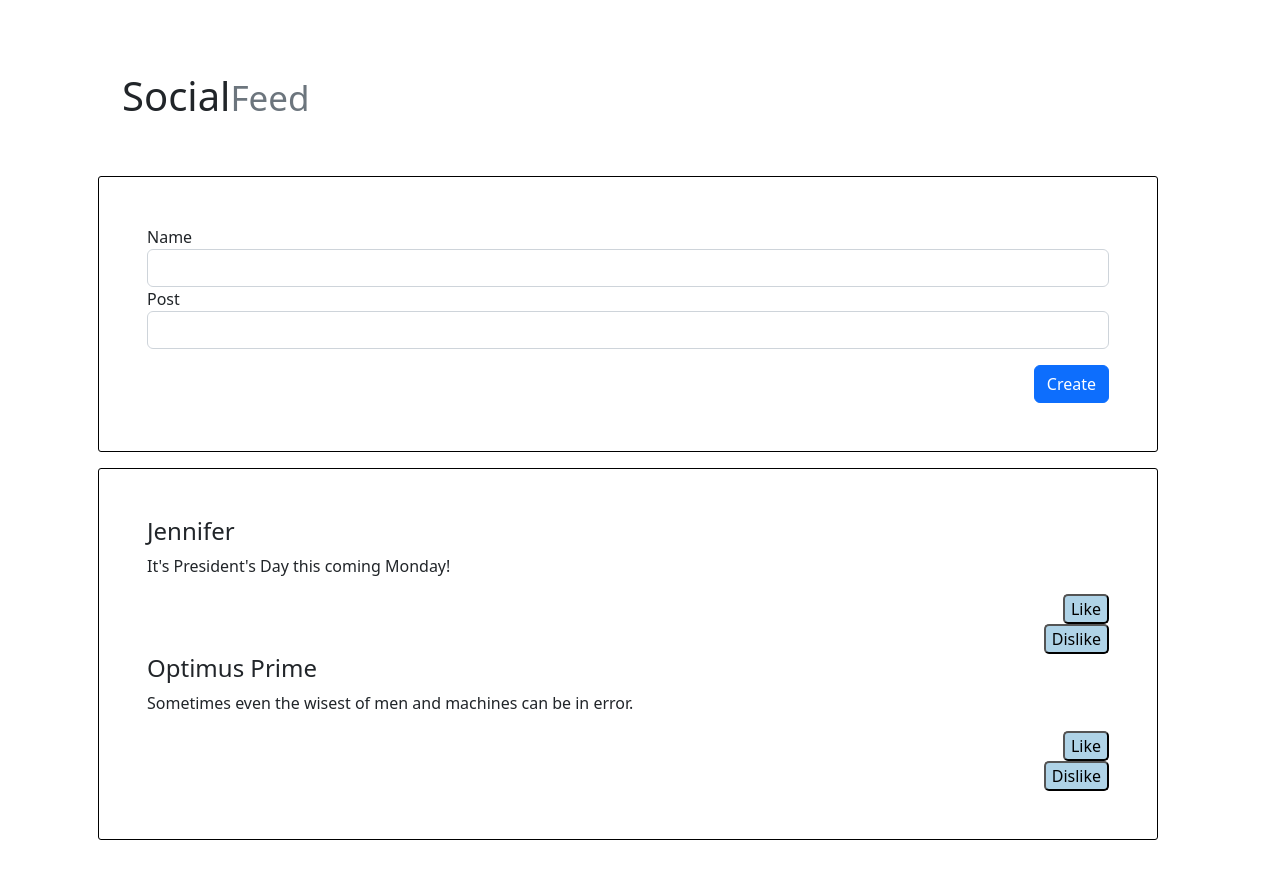
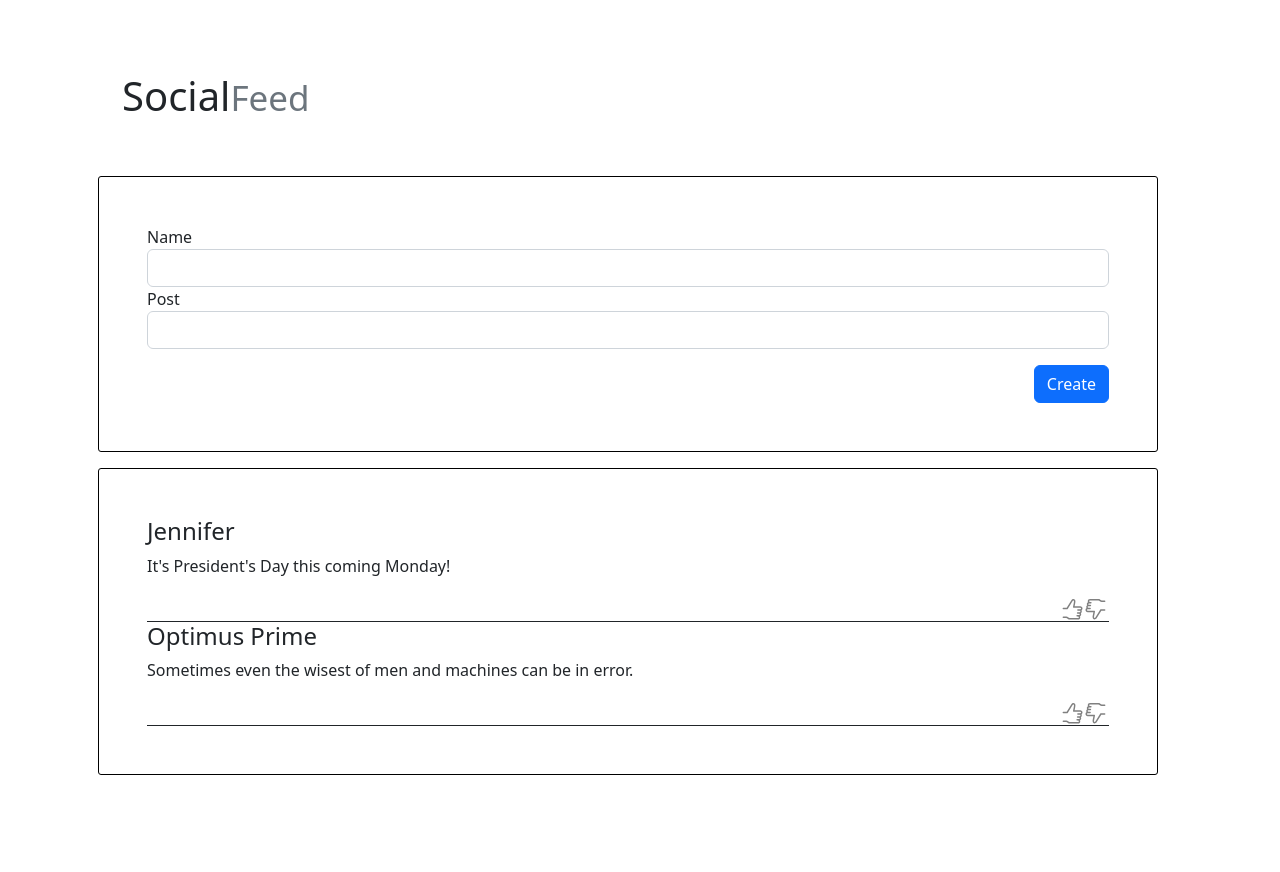
Before and after one commit to wenchijchang/React-SocialFeed, a React (Create React App) app: page / in a window 1280 px wide. After the commit the page ends 807 px from the top, so only its background shows below. Built offline with nearby package versions, Linux system fonts and the light colour scheme.

Commit message:
created Post, ThumbUp, ThumbDown components + updated DisplayPosts.jsx + updated styling

```diff
--- a/src/Components/CustomButton/CustomButton.jsx
+++ b/src/Components/CustomButton/CustomButton.jsx
@@ -2,7 +2,7 @@ import { useState } from "react";
 import "./CustomButton.css";
 
 const CustomButton = (props) => {
-  const [buttonClass, setButtonClass] = useState("class");
+  const [buttonClass, setButtonClass] = useState("active");
   const [message, setMessage] = useState(true);
 
   function handleClick() {
--- /dev/null
+++ b/src/Components/CustomButton/ThumbDown.jsx
@@ -0,0 +1,18 @@
+import { useState } from "react";
+import { TfiThumbDown } from "react-icons/tfi";
+
+const ThumbDown = (props) => {
+  const [dislike, setDislike] = useState(false);
+
+  return (
+    <div>
+      <TfiThumbDown
+        onClick={() => setDislike(!dislike)}
+        color={dislike ? "red" : "gray"}
+        size={"25px"}
+      />
+    </div>
+  );
+};
+
+export default ThumbDown;
--- /dev/null
+++ b/src/Components/CustomButton/ThumbUp.jsx
@@ -0,0 +1,18 @@
+import { useState } from "react";
+import { TfiThumbUp } from "react-icons/tfi";
+
+const ThumbUp = (props) => {
+  const [like, setLike] = useState(false);
+
+  return (
+    <div>
+      <TfiThumbUp
+        onClick={() => setLike(!like)}
+        color={like ? "green" : "gray"}
+        size={"25px"}
+      />
+    </div>
+  );
+};
+
+export default ThumbUp;
--- a/src/Components/DisplayPosts/DisplayPosts.jsx
+++ b/src/Components/DisplayPosts/DisplayPosts.jsx
@@ -1,21 +1,13 @@
 // import CustomButton from "../CustomButton/CustomButton";
-import LikeButton from "../CustomButton/LikeButton";
-import DislikeButton from "../CustomButton/DislikeButton";
+// import LikeButton from "../CustomButton/LikeButton";
+// import DislikeButton from "../CustomButton/DislikeButton";
+import Post from "../Post/Post";
 
 const DisplayPosts = (props) => {
   return (
     <div className="post-feed">
       {props.parentPosts.map((post, index) => {
-        return (
-          <div key={index}>
-            <h4>{post.name}</h4>
-            <p>{post.post}</p>
-            <div className="btn-btn-secondary" style={{ textAlign: "right" }}>
-              {/* <CustomButton /> */}
-              <LikeButton /> <DislikeButton />
-            </div>
-          </div>
-        );
+        return <Post post={post} key={index} />;
       })}
     </div>
   );
--- /dev/null
+++ b/src/Components/Post/Post.jsx
@@ -0,0 +1,24 @@
+import React from "react";
+import { TfiAlignRight } from "react-icons/tfi";
+// import CustomButton from "../CustomButton/CustomButton";
+import ThumbDown from "../CustomButton/ThumbDown";
+import ThumbUp from "../CustomButton/ThumbUp";
+
+const Post = ({ post }) => {
+  return (
+    <div className="post-card" style={{ borderBottom: "1px solid" }}>
+      {/* <div className="border-box"> */}
+      <h4>{post.name}</h4>
+      <p>{post.post}</p>
+      <div style={{ textAlign: "right" }}>
+        <div className="btn-group">
+          {/* <CustomButton /> */}
+          <ThumbUp /> <ThumbDown />
+        </div>
+      </div>
+    </div>
+    // </div>
+  );
+};
+
+export default Post;
```
Also changed, not shown: src/Components/CustomButton/CustomButton.css (+0 -15 lines).
